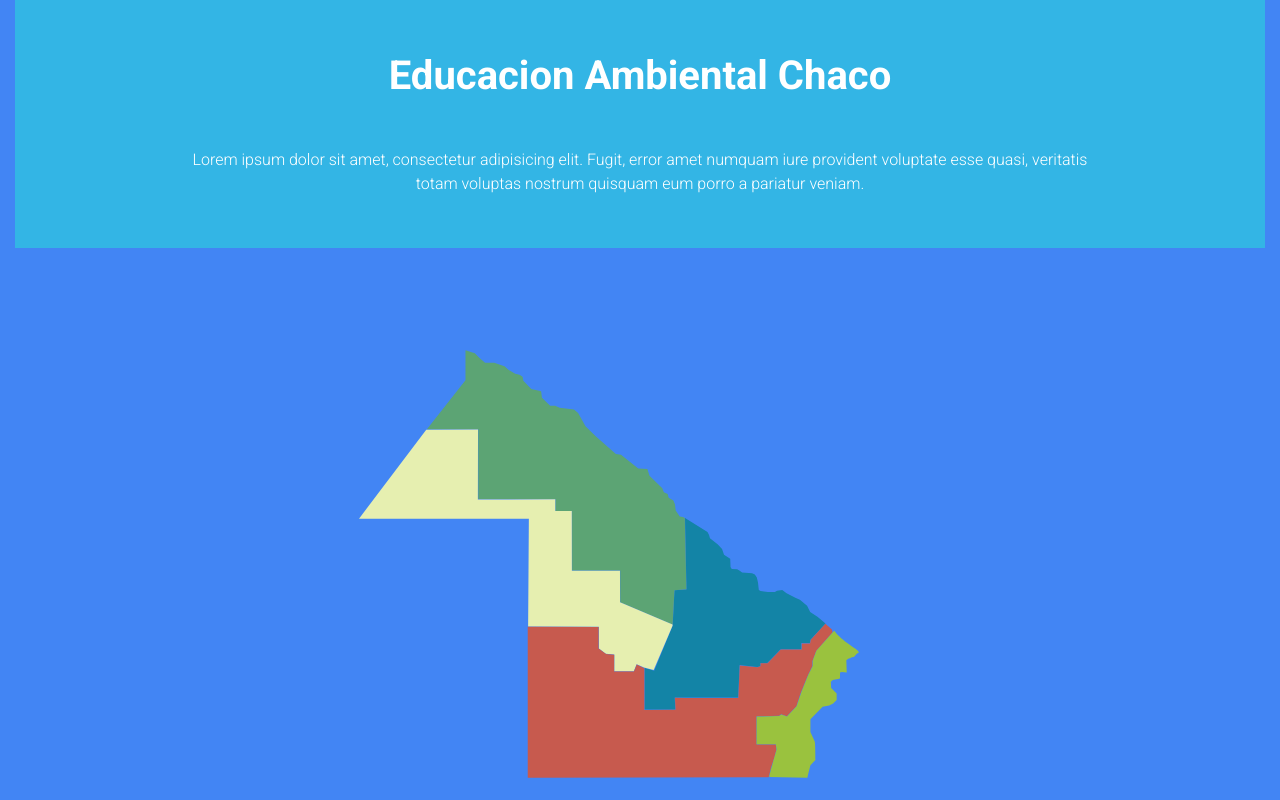
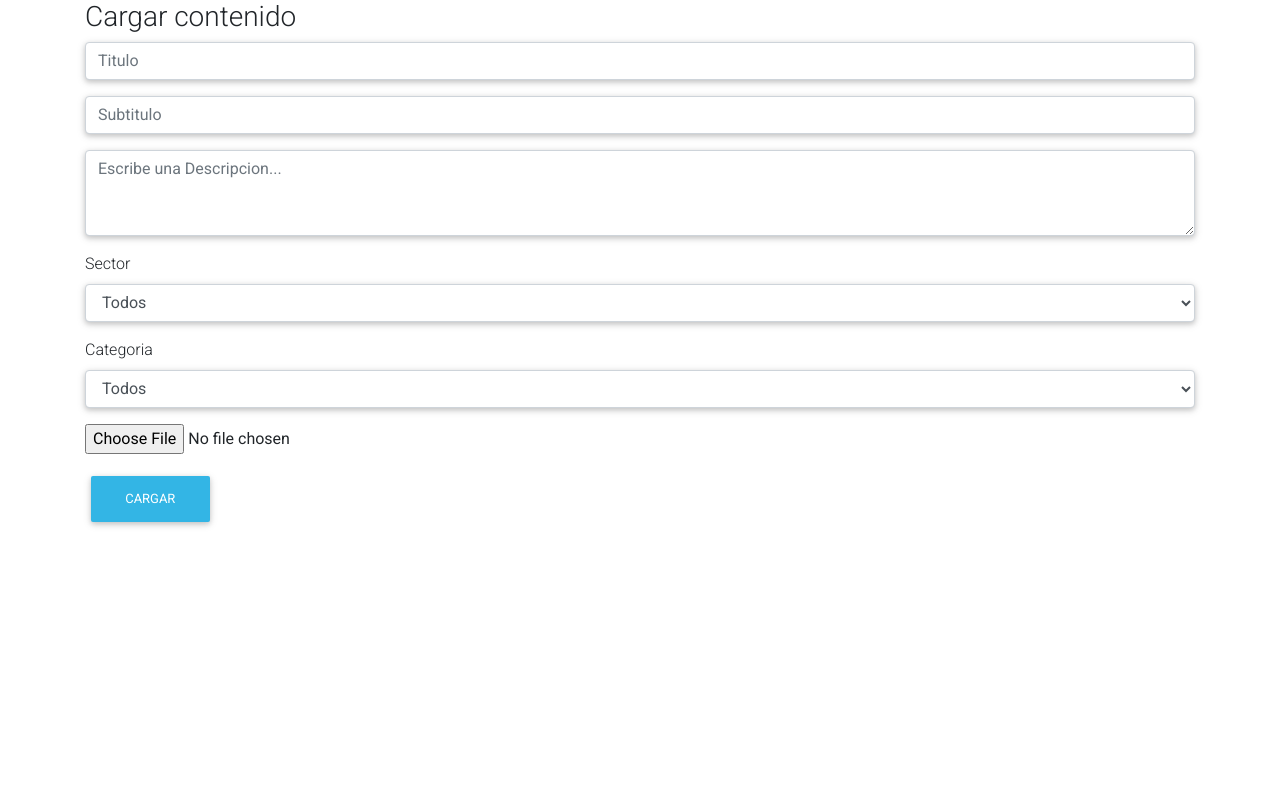
Before and after one commit to ScarpaTeo/EduAmbientalCHACO, a React (Create React App) app in the folder educacion-ambiental-chaco/: page / in a window 1280 px wide. Shown: the top 800 px of the page. Built offline with nearby package versions, Linux system fonts and the light colour scheme; no server answers.

Commit message:
api/ conponentes frontend

```diff
--- /dev/null
+++ b/educacion-ambiental-chaco/src/Componentes/CargarContenido.js
@@ -0,0 +1,99 @@
+import React, { Component } from 'react';
+import axios from 'axios';
+
+class CargarContenido extends Component {
+
+  state = {
+    titulo: '',
+    subtitulo: '',
+    detalle: '',
+    sector: '',
+    categoria: '',
+    image: null
+  };
+
+  handleChange = (e) => {
+    this.setState({
+      [e.target.id]: e.target.value
+    })
+  };
+
+  handleImageChange = (e) => {
+    this.setState({
+      image: e.target.files[0]
+    })
+  };
+
+  handleSubmit = (e) => {
+    e.preventDefault();
+    console.log(this.state);
+    let form_data = new FormData();
+    form_data.append('titulo',this.state.titulo);
+    form_data.append('subtitulo',this.state.subtitulo);
+    form_data.append('detalle',this.state.detalle);
+    form_data.append('categoria',this.state.sector);
+    form_data.append('tags',this.state.categoria);
+    form_data.append('picture', this.state.image, this.state.image.name);
+    let url = 'https://localhost:44398/api/Animal/CargarContenido?token=219369dc-66cb-4a1f-ac41-53839f5e92fa';
+    axios.post(url, form_data, {
+      headers: {
+        'content-type': 'multipart/form-data'
+      }
+    })
+        .then(res => {
+          console.log(res.data);
+        })
+        .catch(err => console.log(err))
+  };
+
+  render() {
+    return (
+      <div className="container">
+        <h3>Cargar contenido</h3>
+        <form onSubmit={this.handleSubmit}>
+          <p>
+            <input className="form-control z-depth-1" type="text" placeholder='Titulo' id='titulo' value={this.state.titulo} onChange={this.handleChange} required/>
+          </p>
+          <p>
+            <input  className="form-control z-depth-1" type="text" placeholder='Subtitulo' id='subtitulo' value={this.state.subtitulo} onChange={this.handleChange} required/>
+          </p>
+          <div class="form-group shadow-textarea">
+            <textarea className="form-control z-depth-1" id="detalle" rows="3" placeholder="Escribe una Descripcion..." value={this.state.detalle} onChange={this.handleChange}></textarea>
+          </div>
+          <p>
+            <label for="sel1">Sector</label>
+            <select className="form-control z-depth-1" id="Sector" value={this.state.sector} onChange={this.handleChange} >
+              <option value="" >Todos</option>
+              <option value="1">Zona Ramsar</option>
+              <option value="2">Zona Agropecuaria Centro/Sur</option>
+              <option value="3">Zona Agropecuaria Centro/Norte</option>
+              <option value="4">Zona Impenetrable</option>
+            </select>
+          </p>
+          <p>
+            <label for="sel1">Categoria</label>
+            <select className="form-control z-depth-1" id="Categoria" value={this.state.categoria} onChange={this.handleChange} >
+              <option value="">Todos</option>
+              <option value="noticia">Noticias</option>
+              <option value="campaña">Campañas</option>
+              <option value="proyecto">Proyectos</option>
+              <option value="efemeride">Efemerides</option>
+              <option value="evento">eventos</option>
+            </select>
+          </p>
+
+          <p>
+            <input
+            className="file-upload"
+            type="file"
+                   id="image"
+                   accept="image/png, image/jpeg"  onChange={this.handleImageChange} required/>
+          </p>
+          <input className="btn btn-info" type="submit" value="Cargar"/>
+        </form>
+      </div>
+    );
+  }
+}
+
+export default CargarContenido;
--- a/educacion-ambiental-chaco/src/App.js
+++ b/educacion-ambiental-chaco/src/Componentes/CargarImagenes.js
@@ -1,19 +1,12 @@
 import React, { Component } from 'react';
 import axios from 'axios';
 
-class App extends Component {
+class CargarImagenes extends Component {
 
   state = {
-    title: '',
-    content: '',
     image: null
   };
 
-  handleChange = (e) => {
-    this.setState({
-      [e.target.id]: e.target.value
-    })
-  };
 
   handleImageChange = (e) => {
     this.setState({
@@ -25,10 +18,8 @@ class App extends Component {
     e.preventDefault();
     console.log(this.state);
     let form_data = new FormData();
-    form_data.append('image', this.state.image, this.state.image.name);
-    form_data.append('title', this.state.title);
-    form_data.append('content', this.state.content);
-    let url = 'http://localhost:8000/api/posts/';
+    form_data.append('picture', this.state.image, this.state.image.name);
+    let url = 'https://localhost:44398/api/Animal/Photos?token=219369dc-66cb-4a1f-ac41-53839f5e92fa&id=2';
     axios.post(url, form_data, {
       headers: {
         'content-type': 'multipart/form-data'
@@ -42,15 +33,9 @@ class App extends Component {
 
   render() {
     return (
-      <div className="App">
+      <div className="container">
+        <h3>Cargar fotos en la galeria</h3>
         <form onSubmit={this.handleSubmit}>
-          <p>
-            <input type="text" placeholder='Title' id='title' value={this.state.title} onChange={this.handleChange} required/>
-          </p>
-          <p>
-            <input type="text" placeholder='Content' id='content' value={this.state.content} onChange={this.handleChange} required/>
-
-          </p>
           <p>
             <input type="file"
                    id="image"
@@ -63,4 +48,4 @@ class App extends Component {
   }
 }
 
-export default App;
+export default CargarImagenes;
--- a/educacion-ambiental-chaco/src/index.js
+++ b/educacion-ambiental-chaco/src/index.js
@@ -7,11 +7,13 @@ import Footer from './Componentes/Footer';
 import Plans from './Componentes/Plans'
 import * as serviceWorker from './serviceWorker';
 import Interactivo from './Componentes/mapa'
-import App from './App'
+import App from './Componentes/CargarContenido'
+import CargarContenido from './Componentes/CargarContenido'
+import CargarImg from './Componentes/CargarImagenes'
 
 
 
-ReactDOM.render(<Interactivo/>, document.getElementById('root'));
+ReactDOM.render(<CargarContenido/>, document.getElementById('root'));
 
 
 serviceWorker.unregister();
```
